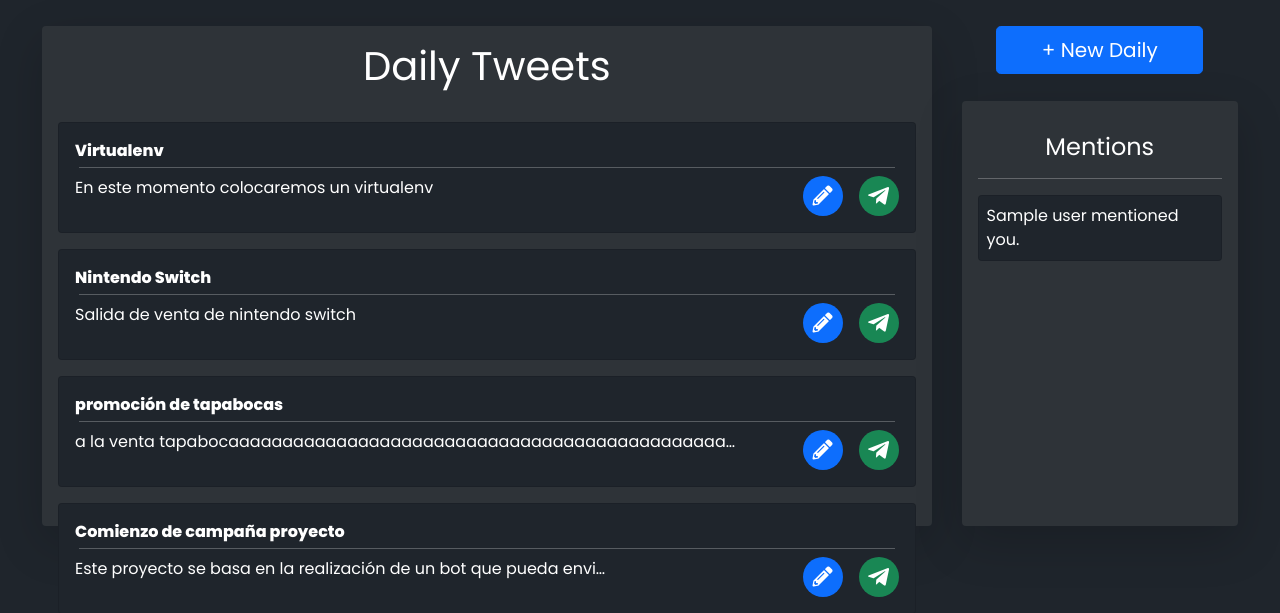
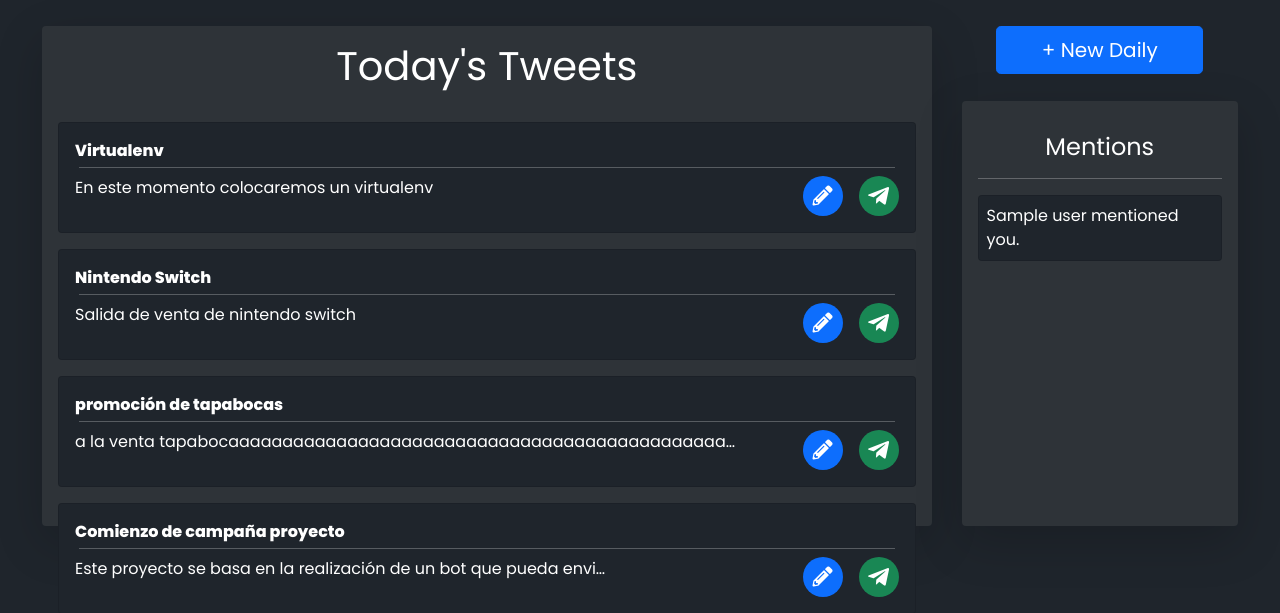
Before and after one commit to FernandoJ07/twitterbot, a Django app: template daily/templates/daily/home.html in a window 1280 px wide. Shown: the part 56-669 px from the top of the page. Run offline with Django 3.2, Linux system fonts and the light colour scheme; data comes from the database, SQL or seed files in the repository; both versions use the stored data as it was before the commit; tables that the repository leaves empty hold one stand-in row (values such as "Sample post"); the template is opened without the code that fills it: values that come from a table or form of the project are taken from there, most other values are stand-ins (such as "Sample title", 1, 10 or a date in 2020); parts of the project's set-up code (start-up, migrations or seed data) failed here and were passed over; some libraries are stand-ins or nearby versions.

Commit message:
traduccion del envío de tweets a ingles en el apartado tweet y el cambio del ttitulo de home a today's tweets

```diff
--- a/daily/templates/daily/home.html
+++ b/daily/templates/daily/home.html
@@ -13,7 +13,7 @@
 {% block content %}
     <div class="divContainer mt-3 mx-auto">
         <div class="main shadow-lg rounded py-3">
-            <h1 class="text-center text-white mb-3">Daily Tweets</h1>
+            <h1 class="text-center text-white mb-3">Today's Tweets</h1>
 
             <div class="cards p-3 ">
                 {% if not tweets %}
--- a/daily/templates/daily/tweets.html
+++ b/daily/templates/daily/tweets.html
@@ -20,7 +20,7 @@
         <div class="container text-white my-3 py-3" style="box-shadow:1px 1px 13px 0.5px rgba(0, 0, 0, 0.3);">
             <div class="title">
                 <h3 id="title-{{tweet.id}}">{{tweet.title}}</h3>
-                <p id="date-{{tweet.id}}" class="text-muted">Fecha de envío: {{tweet.date}}</p>
+                <p id="date-{{tweet.id}}" class="text-muted">shipping date: {{tweet.date}}</p>
                 <hr>
             </div>
             <div class="content" style="word-break: break-all;">
```
Also changed, not shown: daily/migrations/0001_initial.py (deleted), daily/migrations/0002_entry.py (deleted), daily/migrations/0003_alter_entry_content.py (deleted), daily/migrations/0004_remove_entry_time.py (deleted), db.sqlite3 (deleted).
